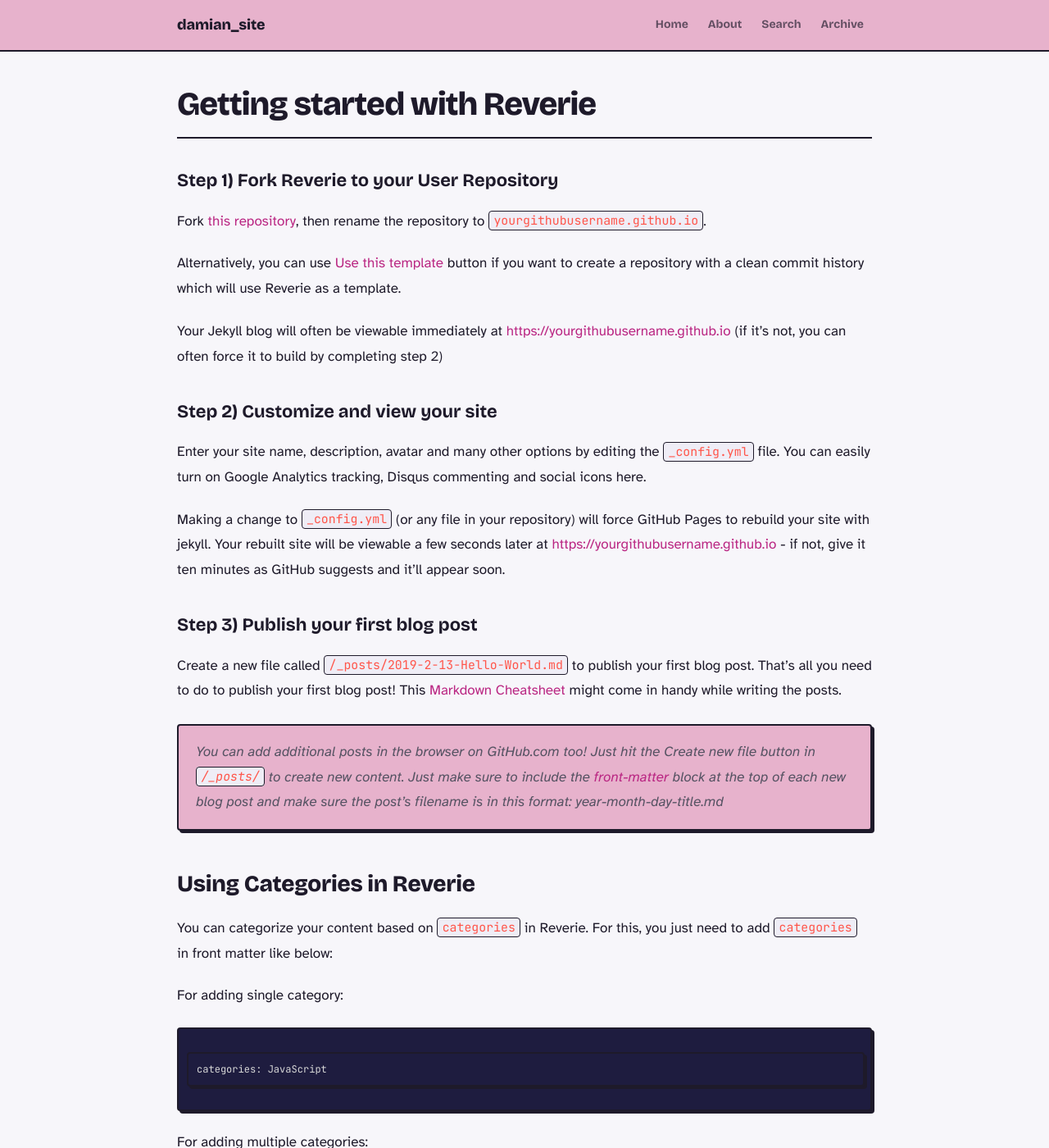
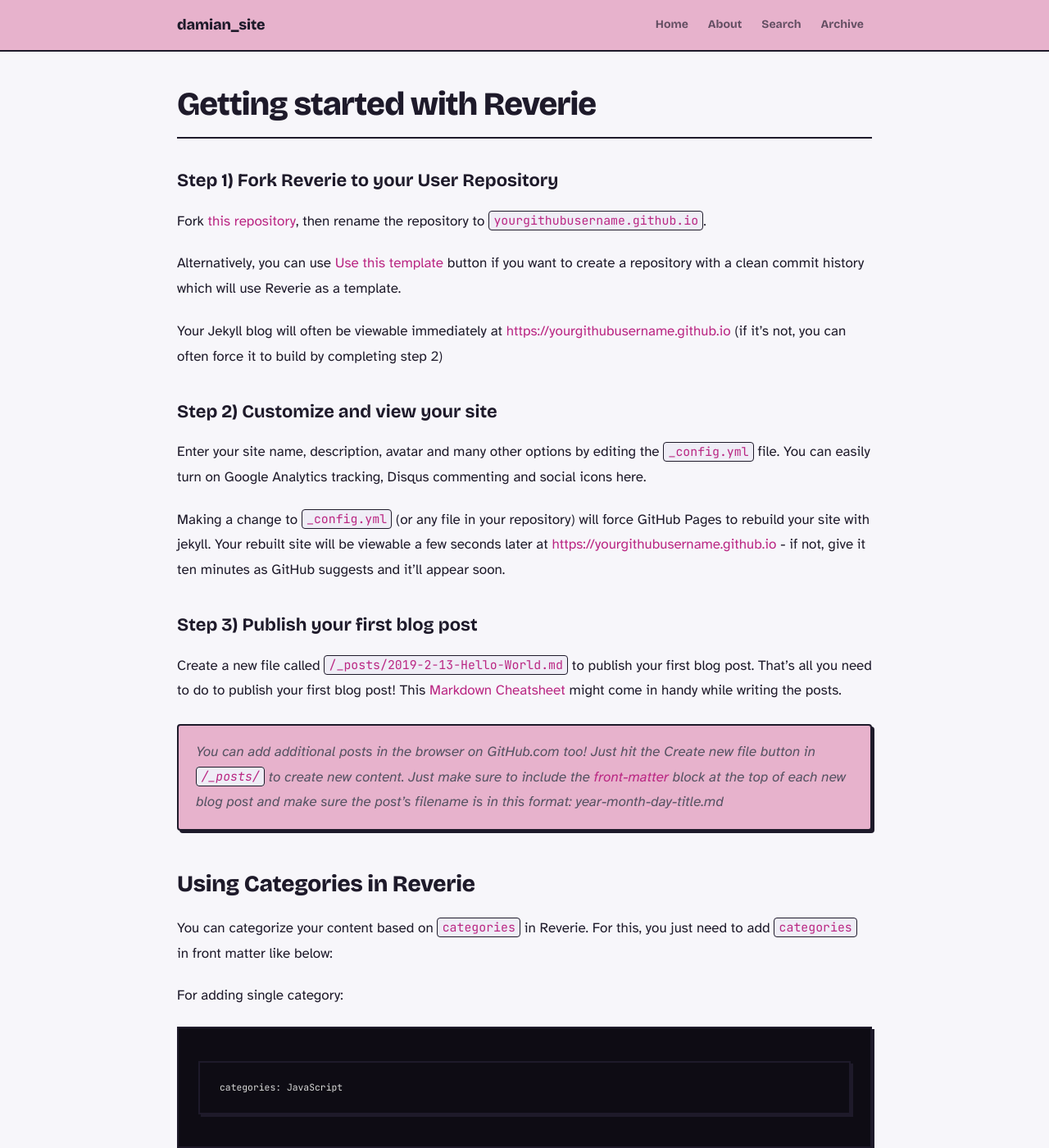
Before and after one commit to DamiMartinez/damimartinez.github.io, a Jekyll site: the page built from _pages/getting-started.md, in a window 1280 px wide and 1400 px high. Shown: the whole window at 82% size. Built offline with Jekyll 4.4.1, drawn with Linux system fonts in a browser that asks for light colours.

Commit message:
style(code): neo-brutalist code blocks — ink border, hard shadow, JetBrains Mono, site-token colors

```diff
--- a/_sass/_highlights.scss
+++ b/_sass/_highlights.scss
@@ -1,19 +1,20 @@
 
 .highlight {
-  background-color: #1e1c3f;
-  padding: 7px 7px 7px 10px;
+  background-color: oklch(16% .018 295);
+  padding: 1.25rem 1.5rem;
   overflow: auto;
-  font-size: 90%;
+  font-size: 0.875em;
+  line-height: 1.6;
 }
 
 code {
-  font-family:'Bitstream Vera Sans Mono','Courier', monospace;
+  font-family: 'JetBrains Mono', 'Courier New', monospace;
   color: #d8d8d8;
 }
 
 .highlighter-rouge {
-  background-color: #FAFAFA;
-  color: #FF554A;
+  background-color: var(--color-paper-2);
+  color: var(--color-tomato);
 }
 
 .highlight .c { color: #586E75 } /* Comment */
--- a/assets/style.scss
+++ b/assets/style.scss
@@ -701,7 +701,7 @@ a.sticker {
   pre,
   .highlight {
     border: 2px solid var(--color-ink);
-    border-radius: 4px;
+    border-radius: 0;
     box-shadow: var(--shadow-hard-sm);
     overflow-x: auto;
     margin: 1.5em 0;
@@ -967,10 +967,10 @@ span[data-pullquote]:before {
 @import "highlights";
 @import "svg-icons";
 
-// Override: add border/shadow to highlight blocks
+// Override: neo-brutalist block code style
 .highlight {
   border: 2px solid var(--color-ink) !important;
-  border-radius: 4px;
+  border-radius: 0 !important;
   box-shadow: var(--shadow-hard-sm);
   overflow-x: auto;
 }
```
